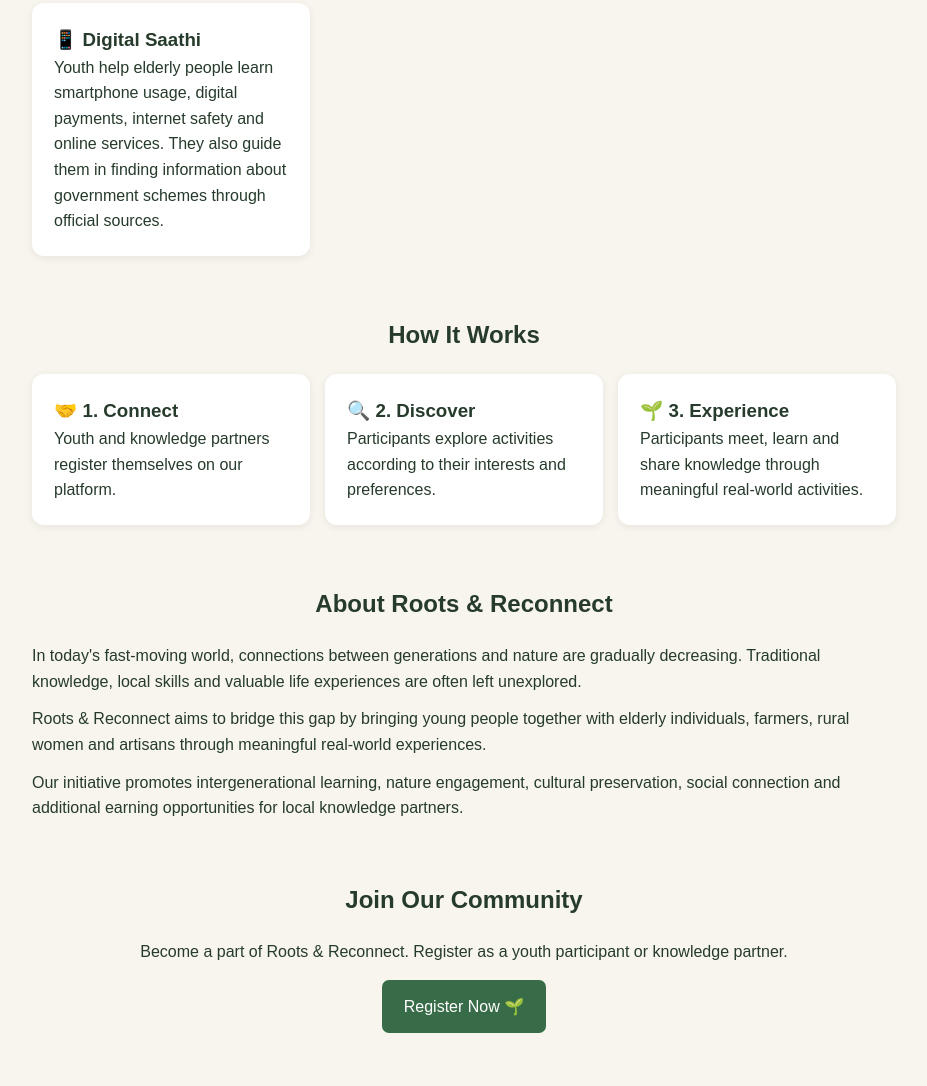
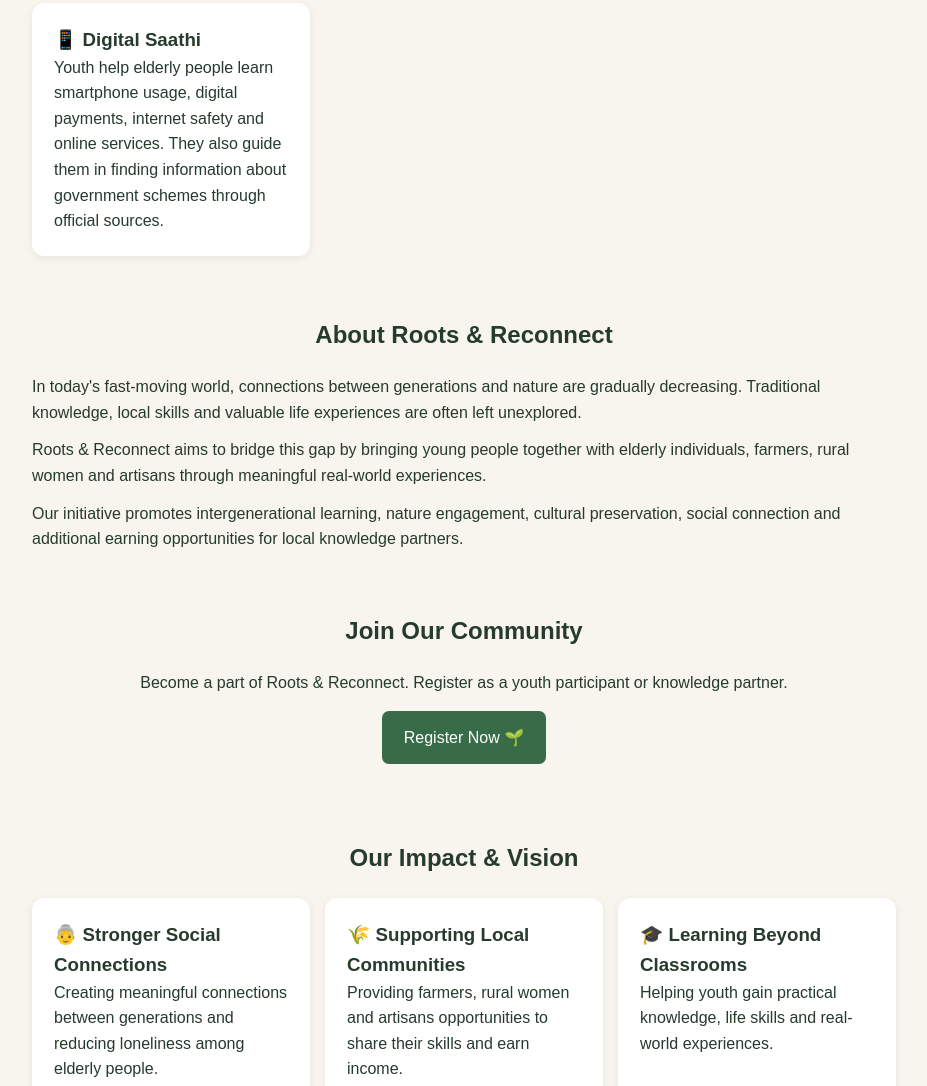
Before and after one commit to divyamalhotra4395-ui/SANGAM, a plain HTML site: page index.html in a window 1280 px wide. Shown: the part 616-1702 px from the top of the page, without its empty margins (176-1103 px from the left). Drawn offline with Linux system fonts and the light colour scheme.

Commit message:
Update index.html

```diff
--- a/index.html
+++ b/index.html
@@ -162,37 +162,7 @@ footer {
 </div>
     </div>
 </section>
-<section id="how-it-works">
-    <h2>How It Works</h2>
 
-    <div class="cards">
-
-        <div class="card">
-            <h3>🤝 1. Connect</h3>
-            <p>
-                Youth and knowledge partners register
-                themselves on our platform.
-            </p>
-        </div>
-
-        <div class="card">
-            <h3>🔍 2. Discover</h3>
-            <p>
-                Participants explore activities according
-                to their interests and preferences.
-            </p>
-        </div>
-
-        <div class="card">
-            <h3>🌱 3. Experience</h3>
-            <p>
-                Participants meet, learn and share knowledge
-                through meaningful real-world activities.
-            </p>
-        </div>
-
-    </div>
-</section>
 
 <section id="about">
     <h2>About Roots & Reconnect</h2>
```
